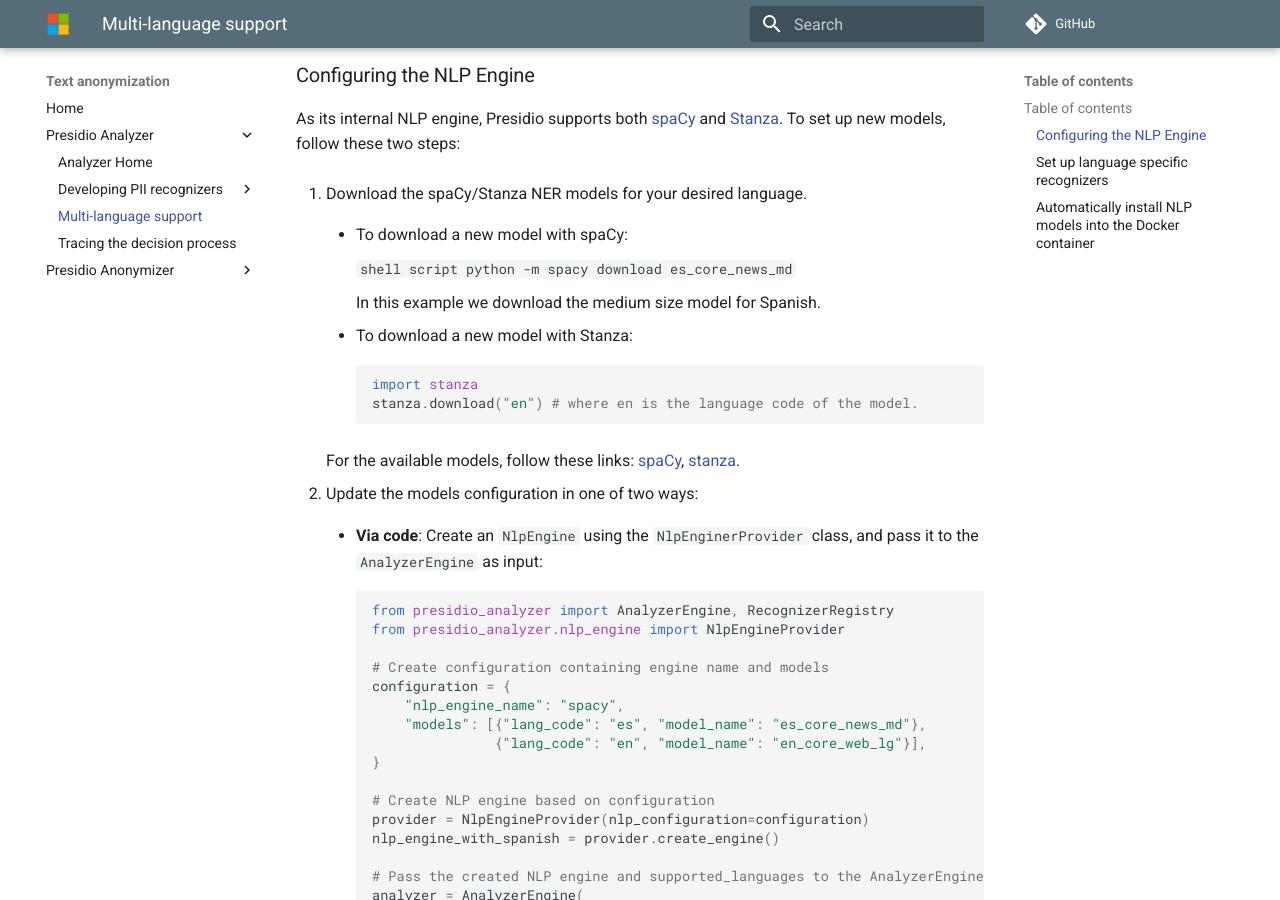
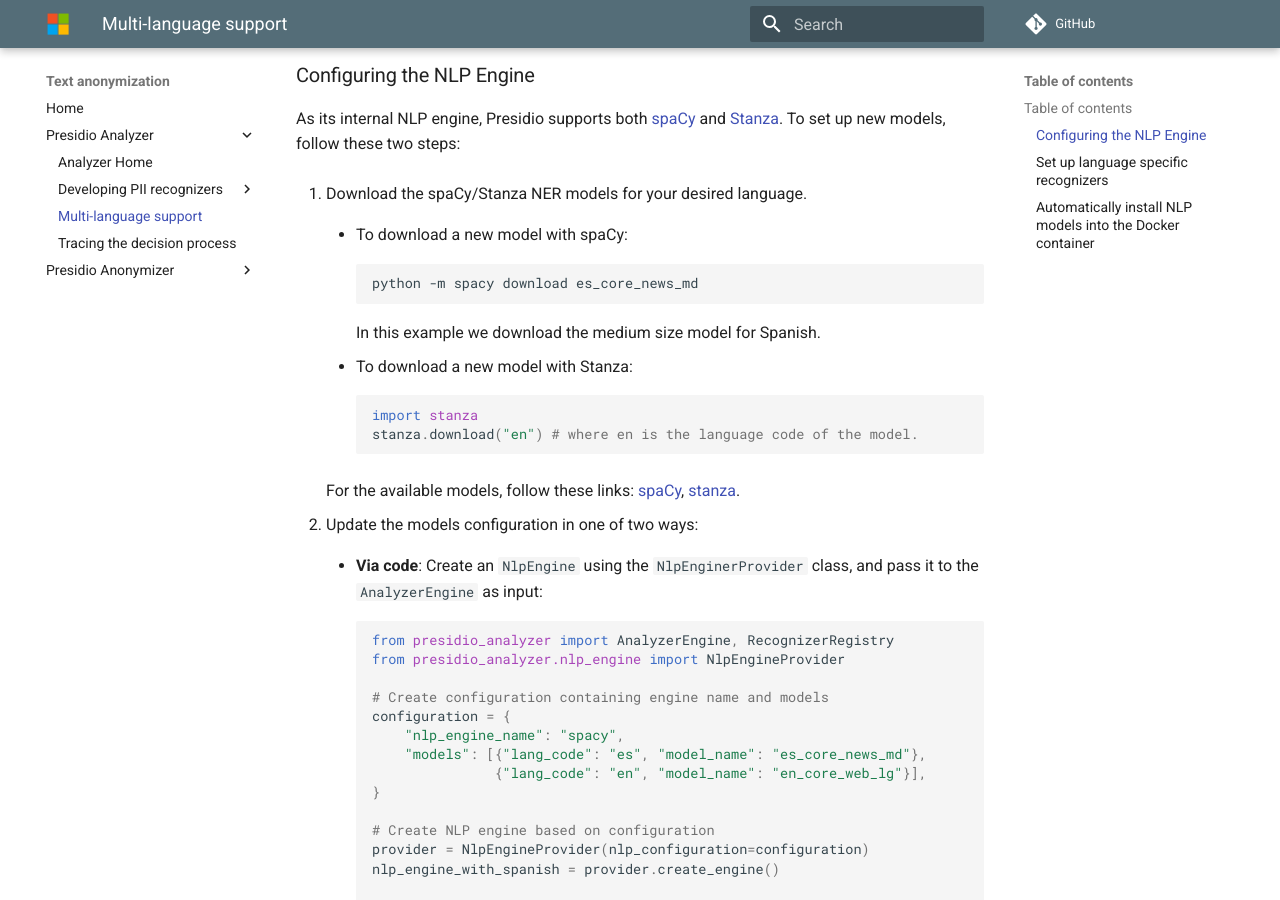
Before and after one commit to prokopidis/presidio, an MkDocs documentation site: the page built from docs/analyzer/languages.md, in a window 1280 px wide and 900 px high, scrolled down 722 px. Built offline with MkDocs 1.6.1 and Material for MkDocs 9.7.7, drawn with Linux system fonts in a browser that asks for light colours; comment, search, counter and statistics services are not loaded.

Commit message:
Update languages.md

````diff
--- a/docs/analyzer/languages.md
+++ b/docs/analyzer/languages.md
@@ -27,7 +27,7 @@
 
     - To download a new model with spaCy:
 
-        ```shell script
+        ```sh
         python -m spacy download es_core_news_md
         ```
 
````
